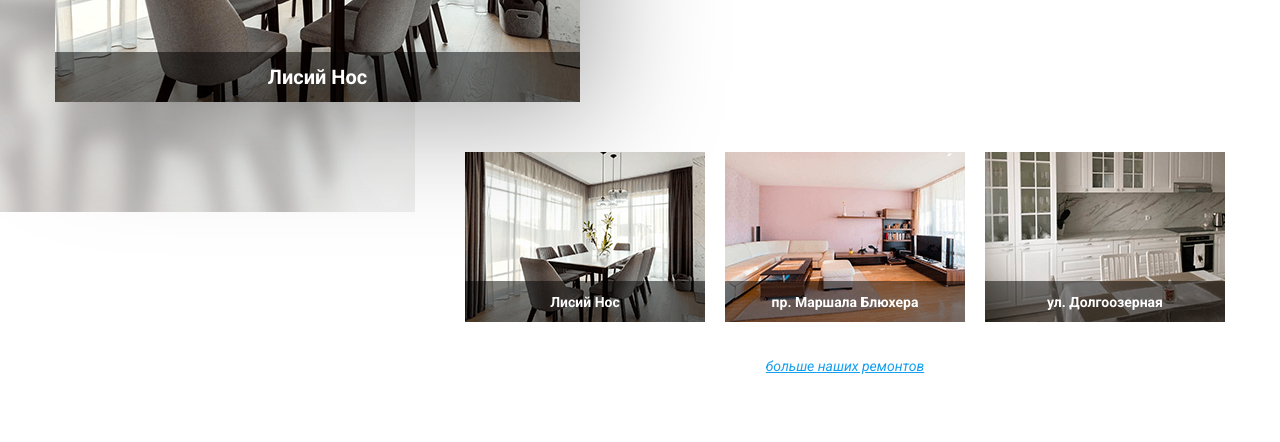
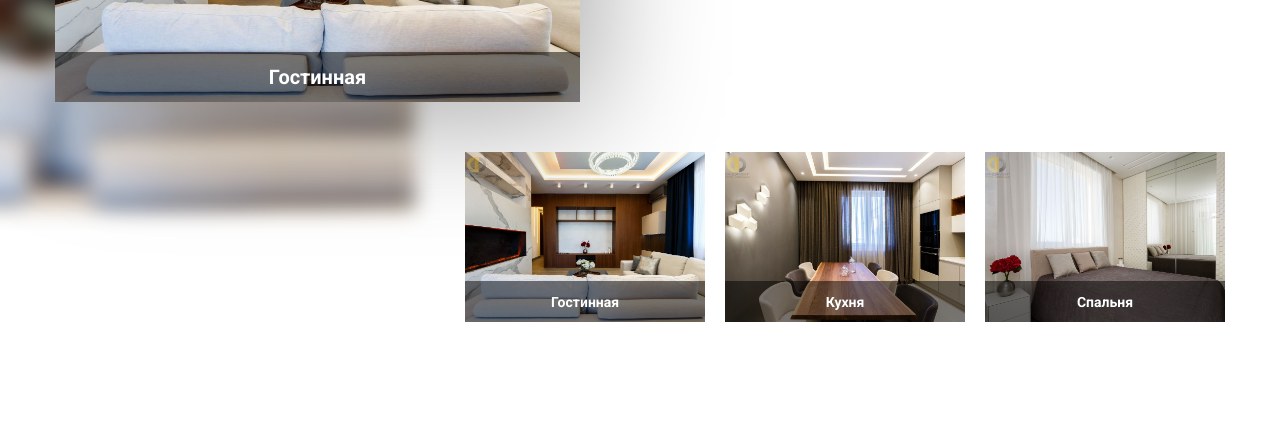
Before and after one commit to webdevuu/webdevuu.github.io, a plain HTML site: page Zolle/index.html in a window 1280 px wide. Shown: the part 358-800 px from the top of the page. Drawn offline with Linux system fonts and the light colour scheme.

Commit message:
zolle add good images

```diff
--- a/Zolle/css/styles.css
+++ b/Zolle/css/styles.css
@@ -83,7 +83,9 @@ body {
       -o-object-fit: cover;
          object-fit: cover;
       opacity: 0;
-      z-index: 1; }
+      z-index: 1;
+      -webkit-filter: blur(10px);
+              filter: blur(10px); }
       .preview-wrapper .blur img.selected {
         opacity: 1;
         z-index: 2; }
--- a/Zolle/index.html
+++ b/Zolle/index.html
@@ -11,25 +11,25 @@
       <div class="container">
         <div class="row no-gutters align-items-center mb-50">
           <div class="col-6 preview-wrapper">
-            <div class="blur"><img class="selected" src="img/blur1.png" data-blurid="1" alt=""><img src="img/blur2.png" data-blurid="2" alt=""><img src="img/blur3.png" data-blurid="3" alt=""></div>
+            <div class="blur"><img class="selected" src="img/1-1.jpg" data-blurid="1" alt=""><img src="img/2-1.jpg" data-blurid="2" alt=""><img src="img/3-1.jpg" data-blurid="3" alt=""></div>
             <div class="previews">
               <div class="preview-item selected" data-previewid="1">
                 <button class="prev"></button>
                 <button class="next"></button>
-                <div class="title">Лисий Нос</div>
-                <div class="preview-item-container"><img class="selected" src="img/m1.png" alt=""><img src="img/m2.png" alt=""><img src="img/m3.png" alt=""></div>
+                <div class="title">Гостинная</div>
+                <div class="preview-item-container"><img class="selected" src="img/1-1.jpg" alt=""><img src="img/1-2.jpg" alt=""><img src="img/1-3.jpg" alt=""><img src="img/1-4.jpg" alt=""></div>
               </div>
               <div class="preview-item" data-previewid="2">
                 <button class="prev"></button>
                 <button class="next"></button>
-                <div class="title">пр. Маршала Блюхера</div>
-                <div class="preview-item-container"><img class="selected" src="img/m2.png" alt=""><img src="img/m1.png" alt=""><img src="img/m3.png" alt=""></div>
+                <div class="title">Кухня</div>
+                <div class="preview-item-container"><img class="selected" src="img/2-1.jpg" alt=""><img src="img/2-2.jpg" alt=""><img src="img/2-3.jpg" alt=""></div>
               </div>
               <div class="preview-item" data-previewid="3">
                 <button class="prev"></button>
                 <button class="next"></button>
-                <div class="title">ул. Долгоозерная</div>
-                <div class="preview-item-container"><img class="selected" src="img/m3.png" alt=""><img src="img/m2.png" alt=""><img src="img/m1.png" alt=""></div>
+                <div class="title">Спальня</div>
+                <div class="preview-item-container"><img class="selected" src="img/3-1.jpg" alt=""><img src="img/3-2.jpg" alt=""><img src="img/3-3.jpg" alt=""></div>
               </div>
             </div>
           </div>
@@ -43,17 +43,18 @@
         <div class="row no-gutters justify-content-end">
           <div class="col-8">
             <div class="icons-wrapper">
-              <div class="icon-items" data-iconid="1"><img class="showed" src="img/s1.png" alt=""><img src="img/s2.png" alt=""><img src="img/s3.png" alt="">
-                <div class="title">Лисий Нос</div>
+              <div class="icon-items" data-iconid="1"><img class="showed" src="img/1-1.jpg" alt=""><img src="img/1-2.jpg" alt=""><img src="img/1-3.jpg" alt=""><img src="img/1-4.jpg" alt="">
+                <div class="title">Гостинная</div>
               </div>
-              <div class="icon-items" data-iconid="2"><img class="showed" src="img/s2.png" alt=""><img src="img/s1.png" alt=""><img src="img/s3.png" alt="">
-                <div class="title">пр. Маршала Блюхера</div>
+              <div class="icon-items" data-iconid="2"><img class="showed" src="img/2-1.jpg" alt=""><img src="img/2-2.jpg" alt=""><img src="img/2-3.jpg" alt="">
+                <div class="title">Кухня</div>
               </div>
-              <div class="icon-items" data-iconid="3"><img class="showed" src="img/s3.png" alt=""><img src="img/s2.png" alt=""><img src="img/s1.png" alt="">
-                <div class="title">ул. Долгоозерная</div>
+              <div class="icon-items" data-iconid="3"><img class="showed" src="img/3-1.jpg" alt=""><img src="img/3-2.jpg" alt=""><img src="img/3-3.jpg" alt="">
+                <div class="title">Спальня</div>
               </div>
             </div>
-            <div class="load-icons"><a href="#">больше наших ремонтов</a></div>
+            <!--.load-icons-->
+            <!--    a(href="#") больше наших ремонтов-->
           </div>
         </div>
       </div>
```
Also changed, not shown: Zolle/img/1-1.jpg (added), Zolle/img/1-2.jpg (added), Zolle/img/1-3.jpg (added), Zolle/img/1-4.jpg (added), Zolle/img/2-1.jpg (added), Zolle/img/2-2.jpg (added), Zolle/img/2-3.jpg (added), Zolle/img/3-1.jpg (added), Zolle/img/3-2.jpg (added), Zolle/img/3-3.jpg (added).
